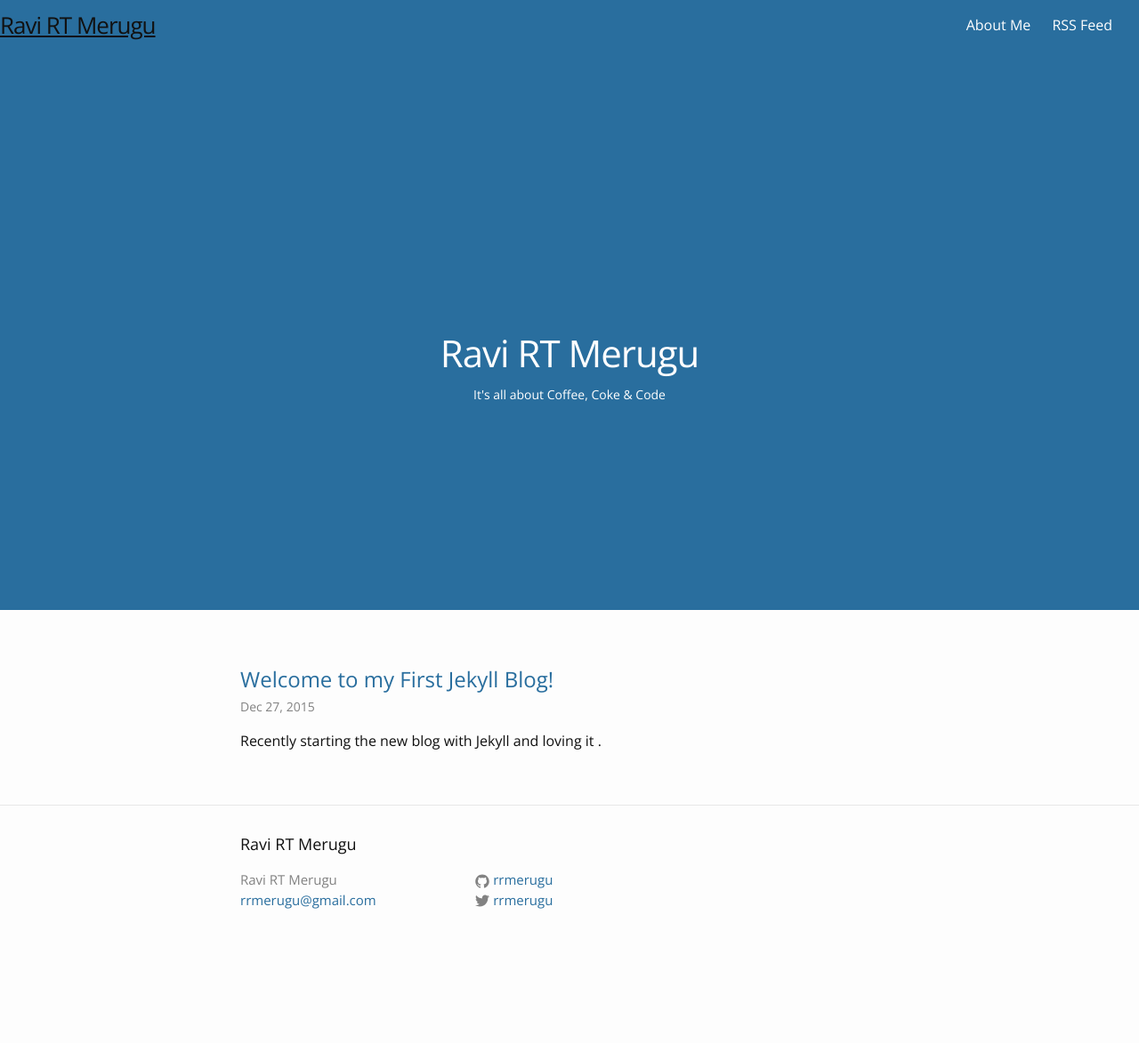
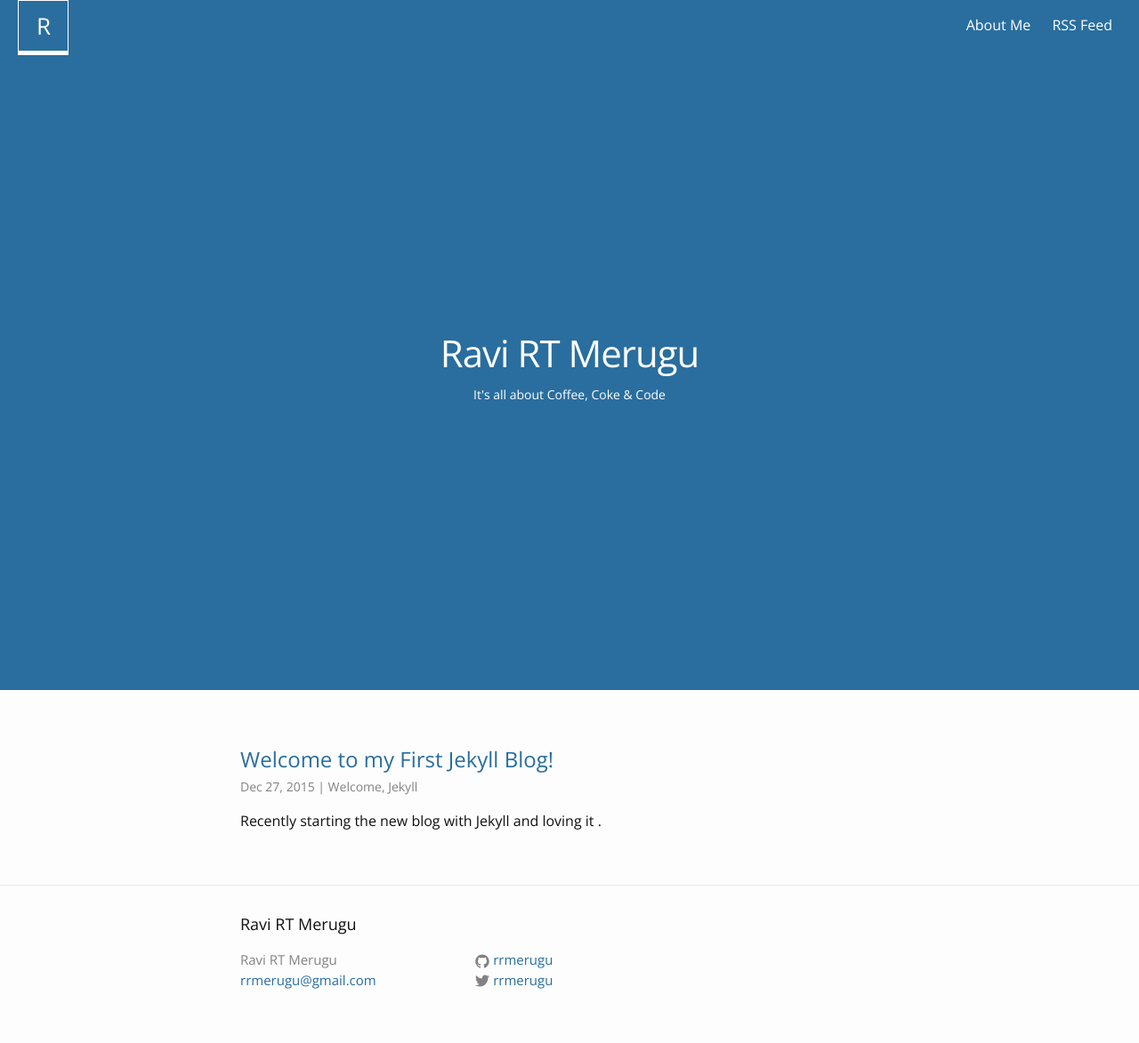
Before and after one commit to ashrafmhd09/rrmerugu.github.io, a Jekyll site: the page built from index.html, in a window 1280 px wide. Shown: the whole page at 89% size. Built offline with Jekyll 4.4.1, drawn with Linux system fonts in a browser that asks for light colours; before the commit the page ends 1083 px from its top, so only the background shows below that.

Commit message:
categories added in homepage and post page |

```diff
--- a/_includes/header.html
+++ b/_includes/header.html
@@ -1,5 +1,5 @@
 <header class="site-header">
-  <a class="site-title" href="{{ site.baseurl }}/">{{ site.title }}</a>
+  <a class="site-title" href="{{ site.baseurl }}/">R</a>
 
   <nav class="site-nav">
     <a href="#" class="menu-icon">
--- a/_posts/2015-12-27-welcome-to-my-first-jekyll-blog.markdown
+++ b/_posts/2015-12-27-welcome-to-my-first-jekyll-blog.markdown
@@ -3,7 +3,6 @@ layout: post
 title:  "Welcome to my First Jekyll Blog!"
 date:   2015-12-27 22:54:36 +0530
 categories: Welcome Jekyll
-
-
+tags: ravi raja
 ---
 Recently starting the new blog with Jekyll and loving it .
--- a/_sass/_layout.scss
+++ b/_sass/_layout.scss
@@ -23,7 +23,11 @@ a {
     margin-bottom: 0;
     float: left;
     color:white;
-
+    border: 1px solid white;
+    padding-left: 20px;
+    padding-right: 20px;
+    margin-left: 20px;
+  border-bottom-width: 5px;
 
     &,
     &:visited {
@@ -214,7 +218,7 @@ a {
 // }
 .post-header, .page-header {
     margin-bottom: $spacing-unit;
-    height: 80%;
+    min-height: 80%;
     text-align: center;
     // padding-top: 50%;
   .post-title{
@@ -225,7 +229,9 @@ a {
   padding-top: 25%;
   color: white;
   }
-
+  .tags {
+    color: white;
+  }
 }
 
 .page-header {
--- a/css/main.scss
+++ b/css/main.scss
@@ -3,7 +3,7 @@
 ---
 @charset "utf-8";
 
-@import url(https://fonts.googleapis.com/css?family=Open+Sans:400,300,400italic,600);
+@import url(https://fonts.googleapis.com/css?family=Open+Sans:100,400,300,400italic,600);
 
 // Our variables
 $base-font-family:  "Open Sans","Helvetica Neue",  Helvetica, Arial; //"Helvetica Neue", Helvetica, Arial, sans-serif;
--- a/index.html
+++ b/index.html
@@ -24,7 +24,7 @@ layout: homepage
             <a class="post-link" href="{{ post.url |  prepend: site.baseurl }}">{{ post.title }}</a>
 
           </h2>
-          <span class="post-meta">{{ post.date | date: "%b %-d, %Y" }}</span>
+          <span class="post-meta">{{ post.date | date: "%b %-d, %Y" }} |  {{ post.categories | join: ', ' }}</span>
           <p>{{post.excerpt}}</p>
         </li>
         {% endfor %}
```
Also changed, not shown: _layouts/post.html (+15 -4 lines), 5 other files.
